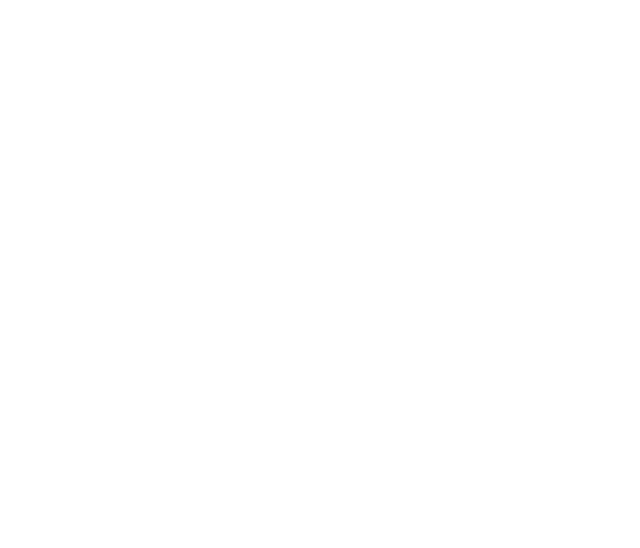
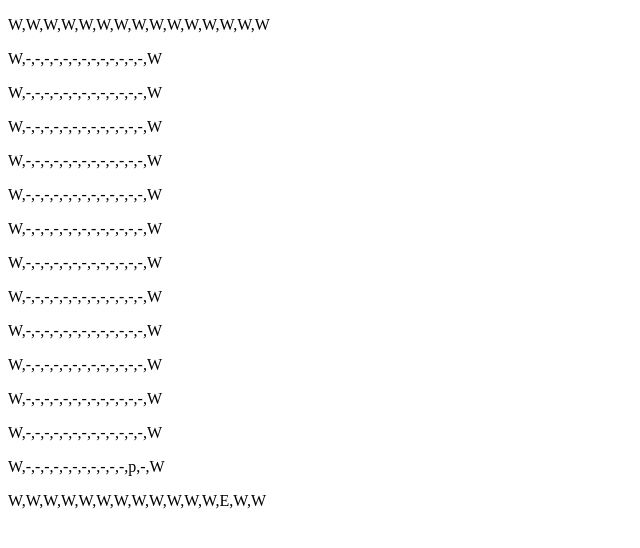
Before and after one commit to iClaimThisName/dungeon-crawler, a plain HTML site: page index.html in a window 1280 px wide. Shown: the whole page, without its empty margins (0-640 px from the left). Drawn offline with Linux system fonts and the light colour scheme.

Commit message:
first tile of mainPath, printMap function that displays the map on the webpage for easier debugging

```diff
--- a/index.html
+++ b/index.html
@@ -6,5 +6,7 @@
         <title>Dungeon Crawler</title>
         <script src="./scripts/mapLogic.js" defer></script>
     </head>
-    <body></body>
+    <body>
+        <div class="test"></div>
+    </body>
 </html>
--- a/scripts/mapLogic.js
+++ b/scripts/mapLogic.js
@@ -1,4 +1,5 @@
 let wallTile = "W";
+let startTile = "S";
 let exitTile = "E";
 let pathTile = "p";
 let chestTile = "c";
@@ -62,17 +63,65 @@ const createExit = () => {
     console.log(`exit placed at y: ${y + 1} and x: ${x + 1}`);
 
     mapArray[y][x] = exitTile;
-    exitCoords = mapArray[y][x];
+    exitCoords = [y, x];
+
+    console.log(exitCoords);
 };
 
 const createMainPath = () => {
-    //make moveLeft() moveRight() etc functions
+    let isFirstMove = true;
+    let dir;
+    let lastDir;
+    let y = exitCoords[0];
+    let x = exitCoords[1];
+    let tileAmount = Math.floor(
+        0.2 * ((mapArray.length - 2) * (mapArray[0].length - 2)),
+    );
+
+    console.log("required mainPath tiles: " + tileAmount);
+
+    if (isFirstMove) {
+        exitCoords[0] === 0 ? (dir = "down") : "";
+        exitCoords[0] === mapArray.length - 1 ? (dir = "up") : "";
+        exitCoords[1] === 0 ? (dir = "right") : "";
+        exitCoords[1] === mapArray[0].length - 1 ? (dir = "left") : "";
+
+        console.log("direction to go is: " + dir);
+        isFirstMove = false;
+    }
+
+    switch (dir) {
+        case "left":
+            x--;
+            break;
+        case "right":
+            x++;
+            break;
+        case "up":
+            y--;
+            break;
+        case "down":
+            y++;
+            break;
+    }
+
+    mapArray[y][x] = pathTile;
+
     //start one tile away from exit, in the direction the exit is facing
     //add lastMove variable so the next move will never undo the last one
+    //if newTile() === emptyTile newTile = pathTile and lastMove = newTile
+    //newTile() doesn't go over a spot that's mainPath, unless all other options are invalid
     //calculate how many tiles 40% (<- up to change) of the available map space is
-    //continue newTile() that many times
-    //newTile() doesn't go over a spot that's already mainPath, unless all other
-    //options are invalid
+    //continue addTile() that many times
+    //when done, make lastMove = startTile;
+};
+
+const printMap = () => {
+    for (element in mapArray) {
+        newP = document.createElement("p");
+        newP.textContent = mapArray[element];
+        document.querySelector(".test").appendChild(newP);
+    }
 };
 
 const createMap = (height = 5, width = 5) => {
@@ -80,11 +129,13 @@ const createMap = (height = 5, width = 5) => {
     createMapArray(height, width);
     createOuterWalls();
     createExit();
+    //create path from exit to start
+    createMainPath();
     console.log(mapArray);
-    //create path from exit to start
+    printMap();
     //add branches from the main path that are between 1-5 tiles long
     //add chests on spots surrounded by 3 tiles (so it doesn't block the way)
     //add monsters on random spots. The amount is based on the map size
 };
 
-createMap(6, 3);
+createMap(15, 15);
```
